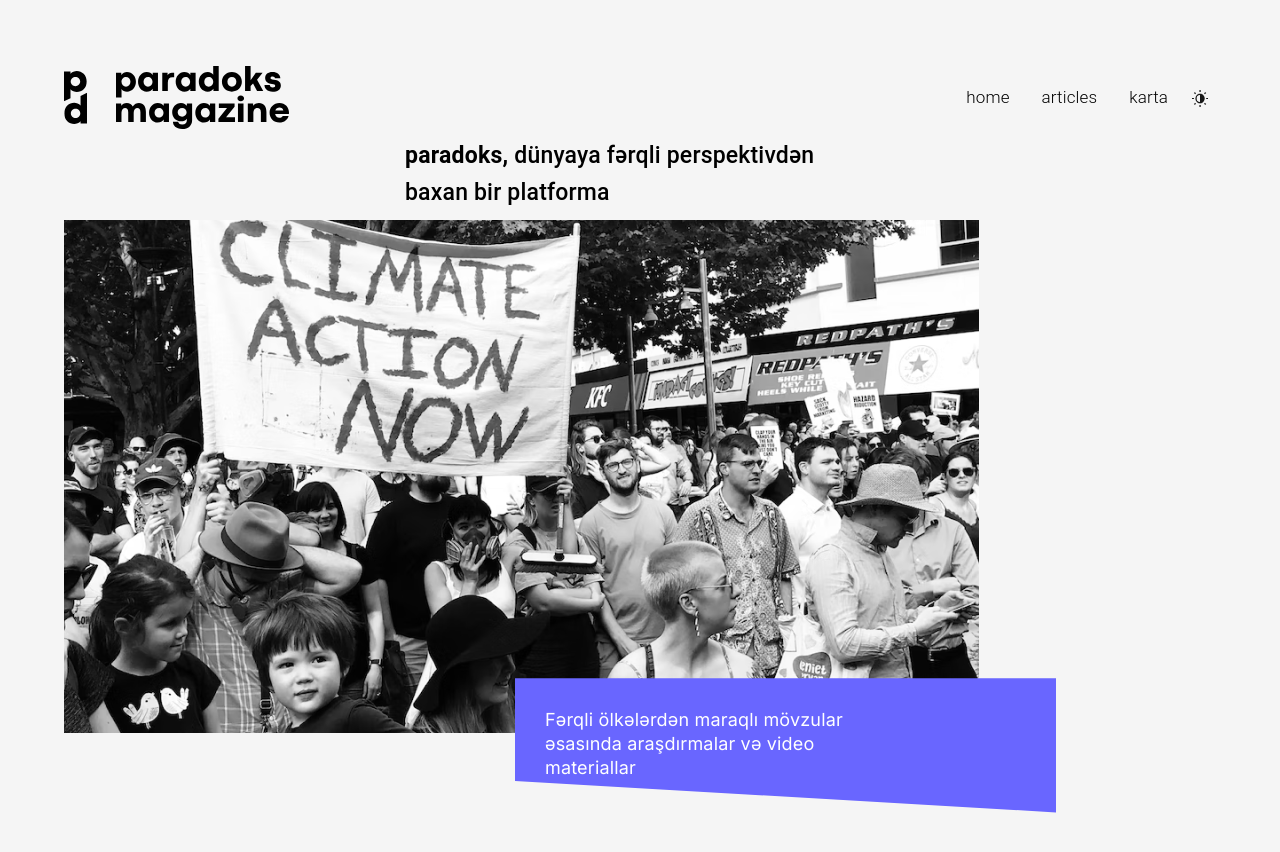
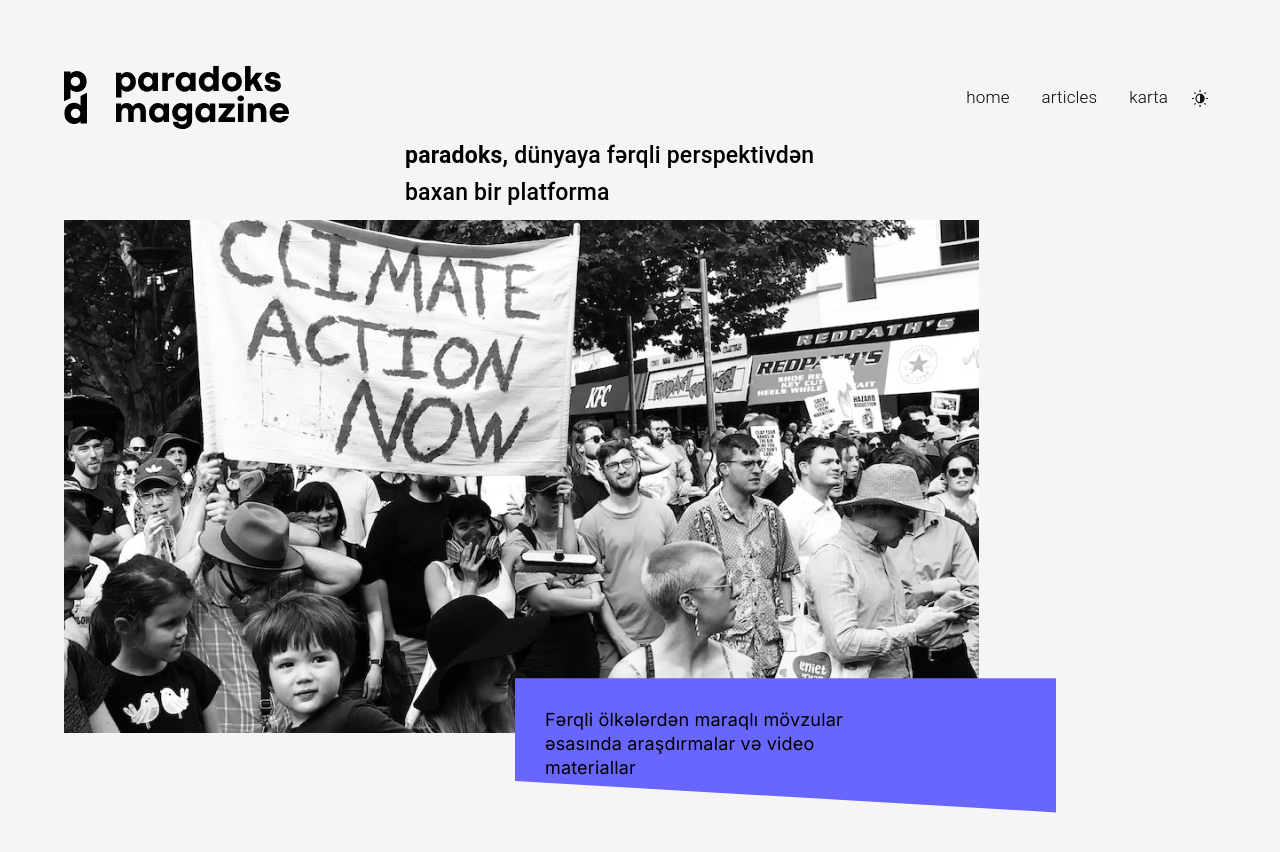
Before and after one commit to javidan-dot-com/paradoks-web, a Next.js app: page / in a window 1280 px wide. Shown: the top 852 px of the page. Built offline with nearby package versions, Linux system fonts and the light colour scheme; a web font is replaced by a local one.

Commit message:
small-changes

```diff
--- a/modules/scroll-one/ScrollOne.styles.ts
+++ b/modules/scroll-one/ScrollOne.styles.ts
@@ -38,5 +38,4 @@ export const ScrollBox = (theme: Theme) => ({
   flexDirection: "row",
   width: "100%",
   height: "100%",
-  // color: "white",
 });
--- a/modules/scroll-one/ScrollOne.tsx
+++ b/modules/scroll-one/ScrollOne.tsx
@@ -102,6 +102,7 @@ const ScrollOne = () => {
                   lineHeight: "24px",
                   margin: "30px",
                   textAlign: "left",
+                  color: theme.palette.text.primary,
                 }}
               >
                 {headingText.information}
--- a/modules/team/Team.styles.ts
+++ b/modules/team/Team.styles.ts
@@ -13,7 +13,7 @@ export const TeamContainerStyles = (theme: Theme) => ({
   flexDirection: "column",
   justifyContent: "center",
   justifyItems: "center",
-  height: "100vh",
+  // height: "100vh",
   width: "100%",
   rowGap: "80px",
   backgroundColor: theme.palette.primary.main,
```
